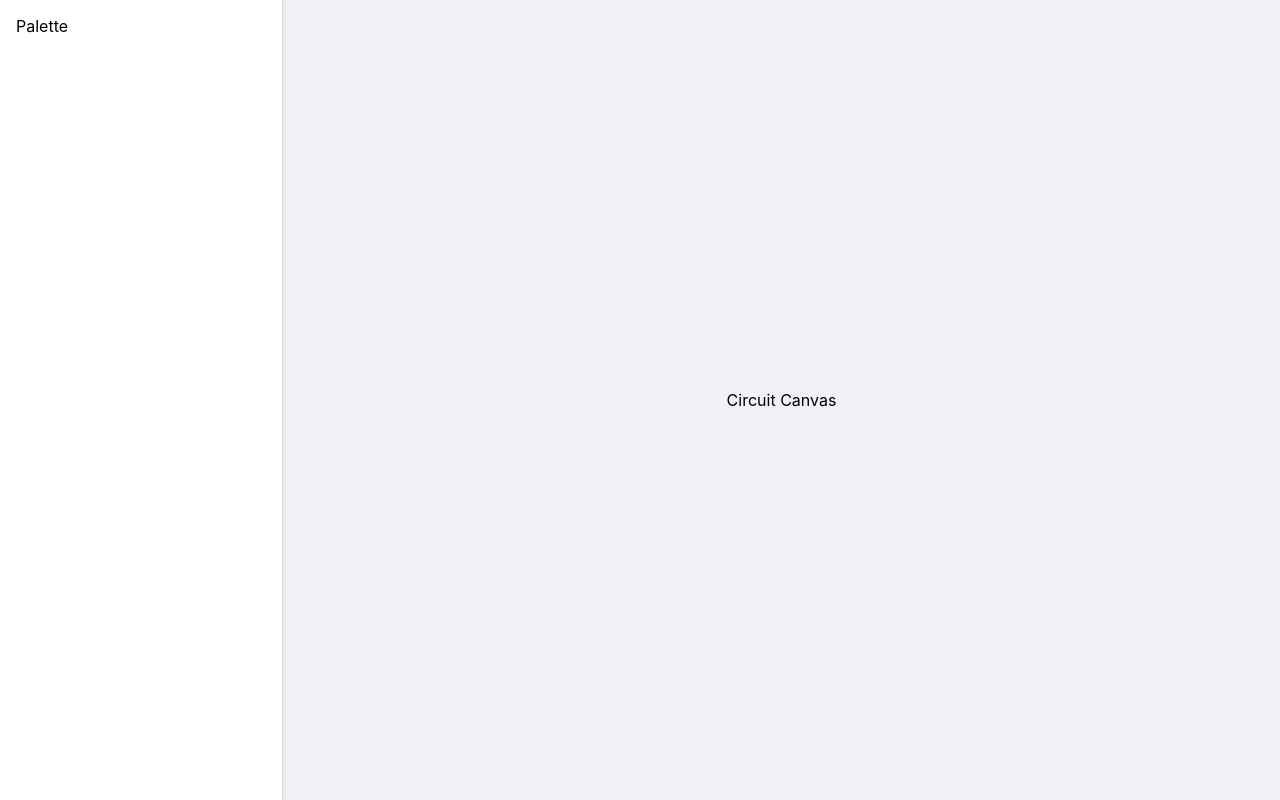
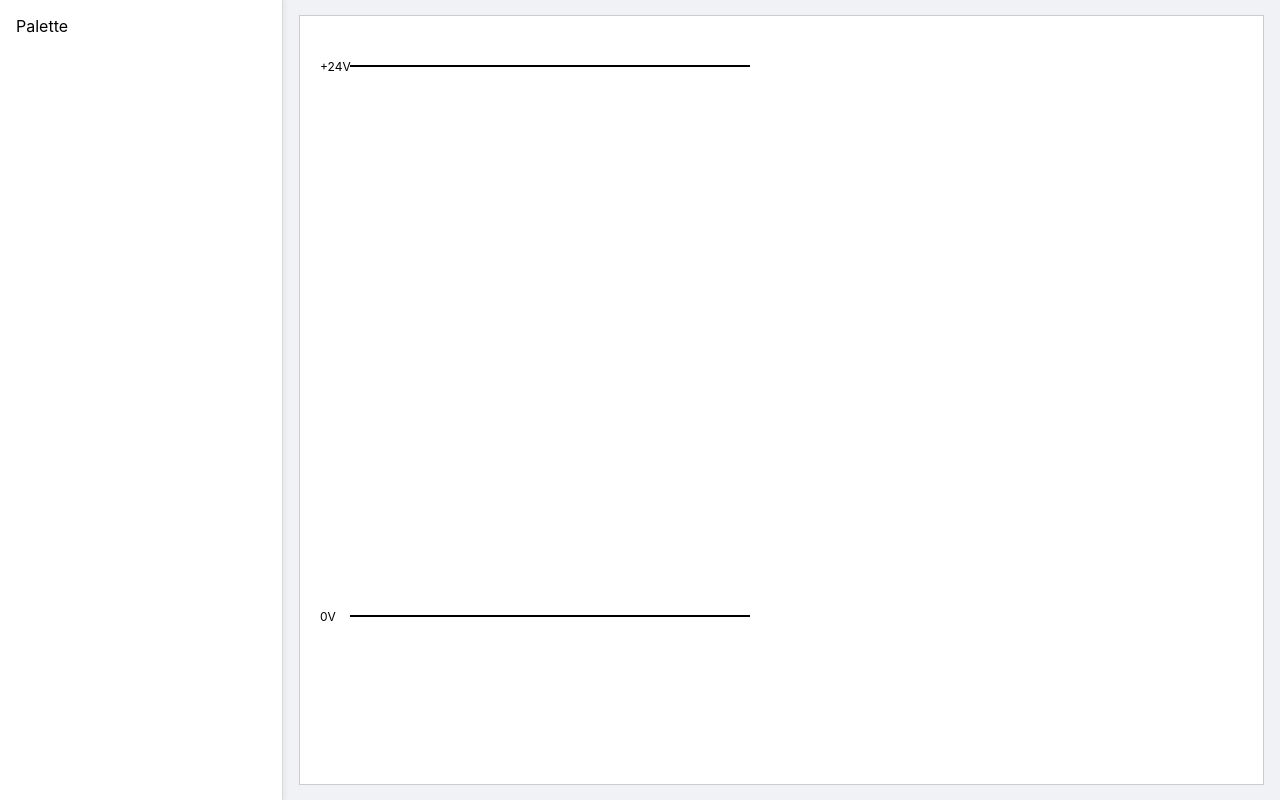
Before and after one commit to TFM21C/Plan-Technik, a React (Create React App) app: page / in a window 1280 px wide. Built offline with nearby package versions, Linux system fonts and the light colour scheme.

Commit message:
Display initial components

```diff
--- a/src/App.tsx
+++ b/src/App.tsx
@@ -1,23 +1,47 @@
 // src/App.tsx
 
 import React from 'react';
-import './index.css'; // Importiert unsere globalen CSS-Stile
+import './index.css';
 
-// Importiert unsere Platzhalter-Komponenten
+// Importiert unsere Komponenten und den State-Hook
 import Palette from './components/ComponentPalette/Palette';
 import CircuitCanvas from './components/Canvas/CircuitCanvas';
+import { useCircuitState } from './hooks/useCircuitState';
+import { ComponentType } from './types/circuit'; // Wir brauchen den ComponentType für unsere Beispieldaten
 
 export default function App() {
+  // Wir rufen unseren Hook auf, um den Zustand der Schaltung zu bekommen.
+  // Vorerst nutzen wir nur den 'state', die 'setState' Funktion kommt später.
+  const { state, setState } = useCircuitState();
+
+  // Wir erstellen hier manuell ein paar Start-Komponenten zum Testen.
+  // Später werden diese aus der Palette hinzugefügt.
+  const initialComponents = {
+    'power-24v': {
+      id: 'power-24v',
+      type: ComponentType.PowerSource24V,
+      label: '+24V',
+      position: { x: 50, y: 50 },
+      pins: [], // Vorerst leer
+    },
+    'power-0v': {
+      id: 'power-0v',
+      type: ComponentType.PowerSource0V,
+      label: '0V',
+      position: { x: 50, y: 600 },
+      pins: [], // Vorerst leer
+    },
+  };
+
   return (
     <div className="app-container">
-      {/* Der Container für die linke Seitenleiste/Palette */}
       <aside className="palette-container">
         <Palette />
       </aside>
 
-      {/* Der Hauptbereich für die Zeichenfläche */}
       <main className="canvas-container">
-        <CircuitCanvas />
+        {/* Wir übergeben unsere Test-Komponenten an die Zeichenfläche */}
+        <CircuitCanvas components={Object.values(initialComponents)} />
       </main>
     </div>
   );
--- a/src/components/Canvas/CircuitCanvas.tsx
+++ b/src/components/Canvas/CircuitCanvas.tsx
@@ -1,10 +1,69 @@
+// src/components/Canvas/CircuitCanvas.tsx
+
 import React from 'react';
+import { CircuitComponent, ComponentType } from '../../types/circuit';
+
+// Definiert die 'Props' (Eigenschaften), die diese Komponente empfängt.
+// In diesem Fall ist es eine Liste von CircuitComponent-Objekten.
+interface CircuitCanvasProps {
+  components: CircuitComponent[];
+}
 
 /**
- * Platzhalter für die Zeichenfläche.
+ * Die Zeichenfläche, die eine Liste von Komponenten erhält und diese als SVG darstellt.
  */
-export const CircuitCanvas: React.FC = () => {
-  return <div>Circuit Canvas</div>;
+const CircuitCanvas: React.FC<CircuitCanvasProps> = ({ components }) => {
+  // Eine Hilfsfunktion, die entscheidet, WIE ein einzelnes Bauteil gezeichnet wird.
+  const renderComponent = (component: CircuitComponent) => {
+    switch (component.type) {
+      case ComponentType.PowerSource24V:
+      case ComponentType.PowerSource0V:
+        return (
+          <>
+            <line x1="0" y1="0" x2="400" y2="0" stroke="black" strokeWidth="2" />
+            <text x="-30" y="5" fontSize="12" fill="black">
+              {component.label}
+            </text>
+          </>
+        );
+      // Hier werden wir später weitere 'case' für andere Bauteile hinzufügen
+      // z.B. case ComponentType.NormallyOpen: ...
+      default:
+        // Falls ein unbekannter Typ kommt, zeichnen wir einen Platzhalter
+        return (
+          <rect
+            width="40"
+            height="20"
+            fill="lightgrey"
+            stroke="red"
+            strokeDasharray="5,5"
+          />
+        );
+    }
+  };
+
+  return (
+    // Das SVG-Element ist unsere Leinwand.
+    <svg
+      width="100%"
+      height="100%"
+      style={{ backgroundColor: 'white', border: '1px solid #ccc' }}
+    >
+      {/* Wir gehen durch die Liste der Komponenten.
+        Für jede Komponente erstellen wir eine SVG-Gruppe ('g').
+        Diese Gruppe verschieben wir an die Position der Komponente.
+      */}
+      {components.map((component) => (
+        <g
+          key={component.id}
+          transform={`translate(${component.position.x}, ${component.position.y})`}
+        >
+          {/* Wir rufen unsere Hilfsfunktion auf, um die eigentliche Grafik zu malen */}
+          {renderComponent(component)}
+        </g>
+      ))}
+    </svg>
+  );
 };
 
 export default CircuitCanvas;
```
